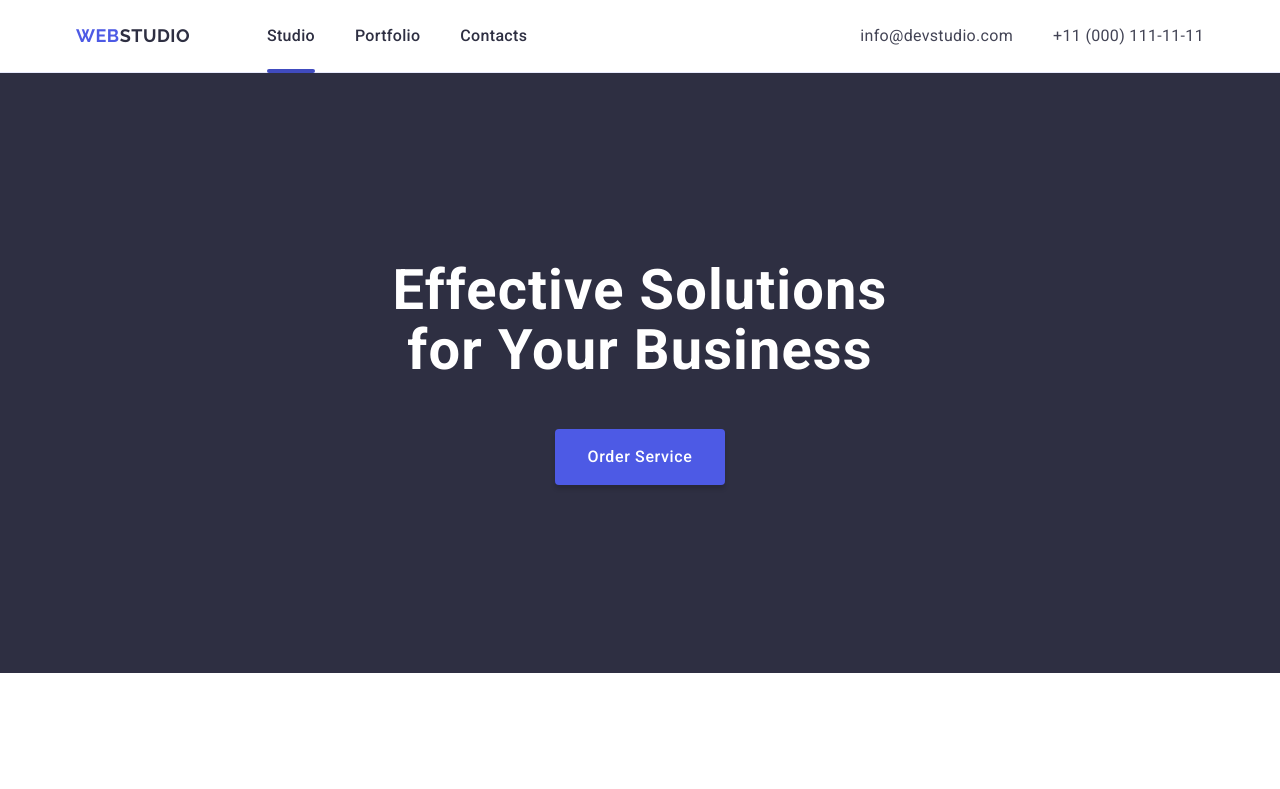
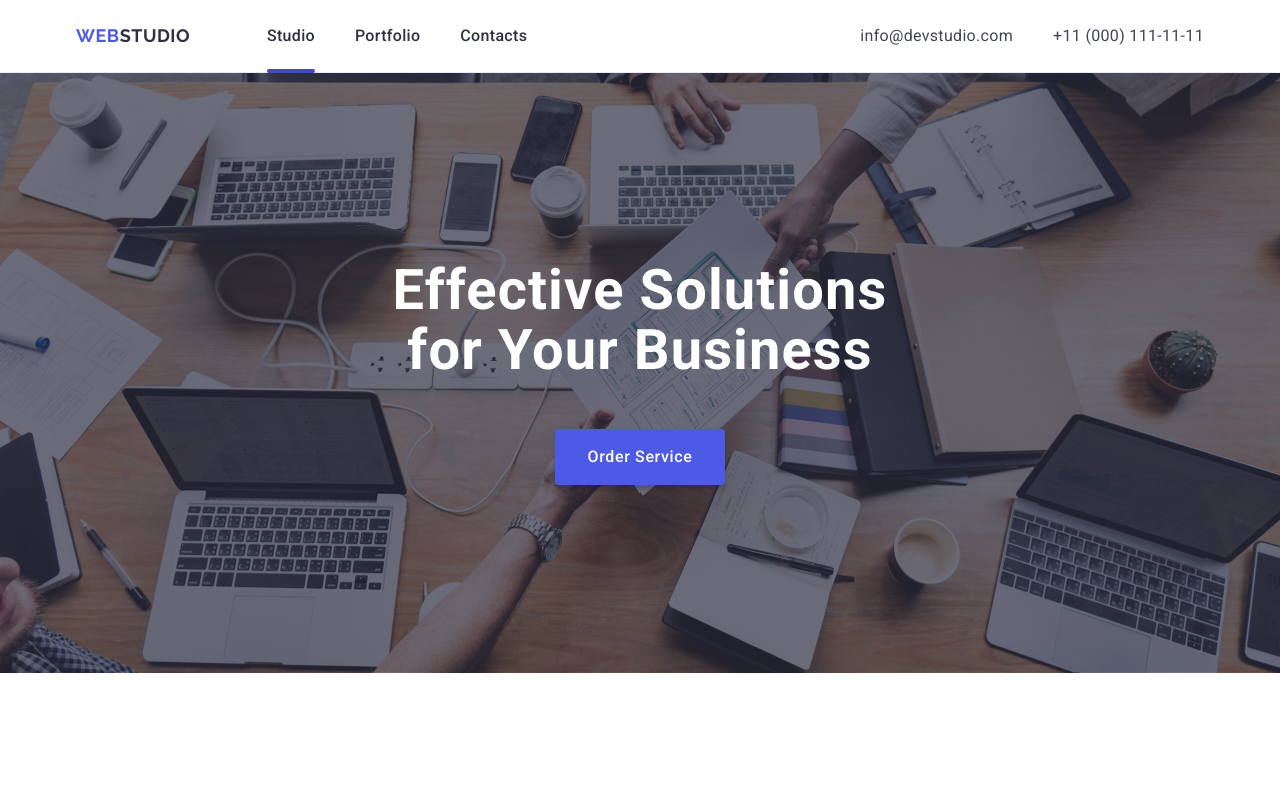
Before and after one commit to Dazz1e-1/goit-markup-hw-04, a plain HTML site: page index.html in a window 1280 px wide. Shown: the top 789 px of the page. Drawn offline with nearby package versions, Linux system fonts and the light colour scheme; the site is published under a folder, as on GitHub Pages, so addresses that start at the root find nothing.

Commit message:
section four

```diff
--- a/css/styles.css
+++ b/css/styles.css
@@ -155,7 +155,7 @@ img {
   padding-top: 188px;
   padding-bottom: 188px;
   background-image: linear-gradient(to bottom, rgba(46, 47, 66, 0.7), rgba(46, 47, 66, 0.7)),
-    url(/images/people-office\ 1.jpg);
+    url(../images/people-office\ 1.jpg);
   background-repeat: no-repeat;
   background-position: center;
   background-size: cover;
```
